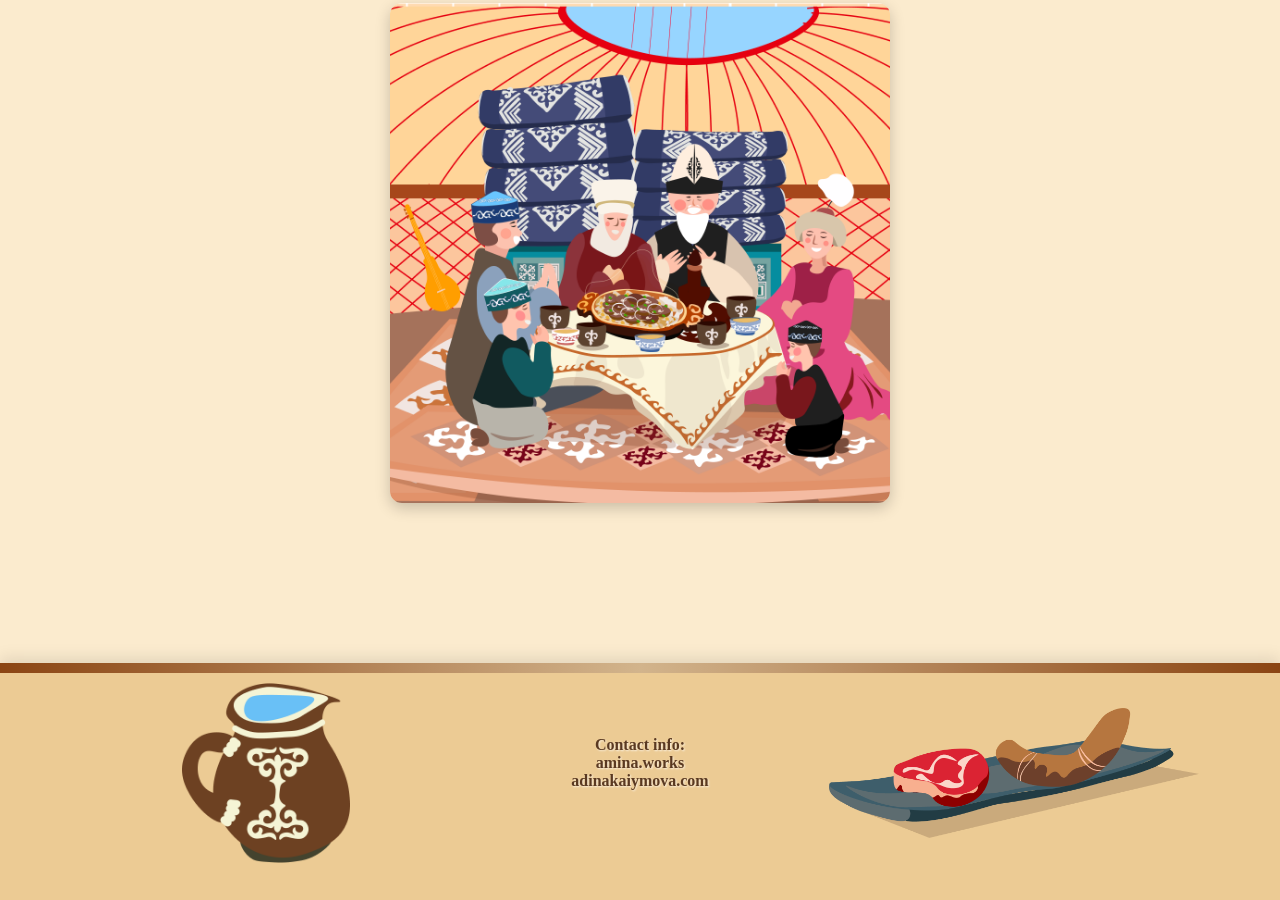
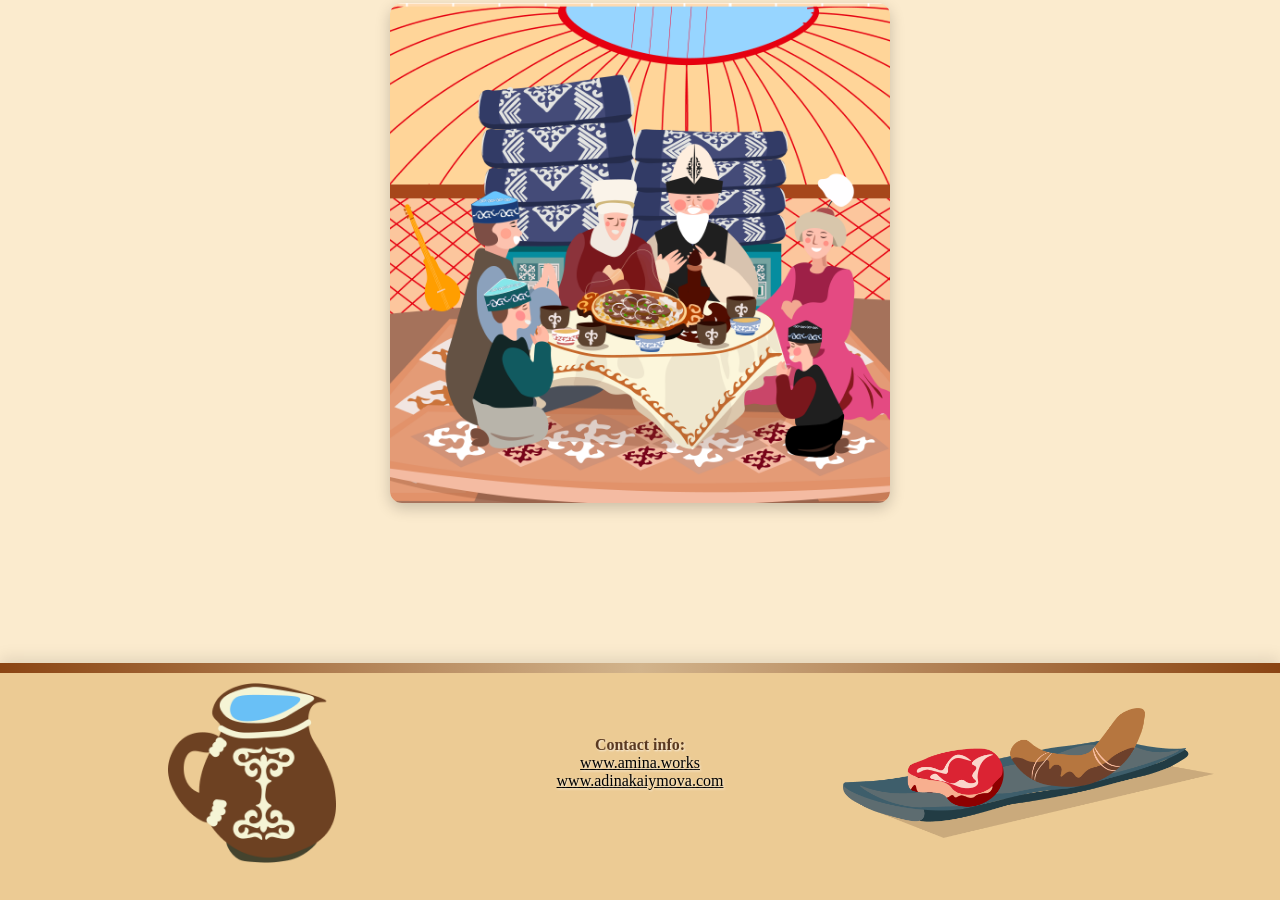
Before and after one commit to au-main/MakingBeshWeb, a plain HTML site: page index.html in a window 1280 px wide. Shown: the part 1505-2405 px from the top of the page. Drawn offline with Linux system fonts and the light colour scheme; no server answers; a web font is replaced by a local one.

Commit message:
Update index.html

```diff
--- a/index.html
+++ b/index.html
@@ -216,6 +216,13 @@ padding: 0 40px;
                 font-size: 28px;
             }
         }
+		a {
+            color: black;
+			font-weight:normal
+        }
+		a:hover {
+			font-weight:bold
+		}
     </style>
 </head>
 <body>
@@ -263,9 +270,8 @@ padding: 0 40px;
 	<img src="Pitcher2.png" alt="Left decoration" class="footer-image" height="180" >
         <div class="contact-info">
             Contact info:<br>
-            amina.works<br>
-adinakaiymova.com
-
+            <a href="https://www.amina.works" target="blank">www.amina.works</a><br>
+			<a href="https://www.amina.works" target="blank">www.adinakaiymova.com</a>
         </div>
 	<img src="Meat.png" alt="Right decoration" class="footer-image" height="130">
 	<div class="footer-content">
```
